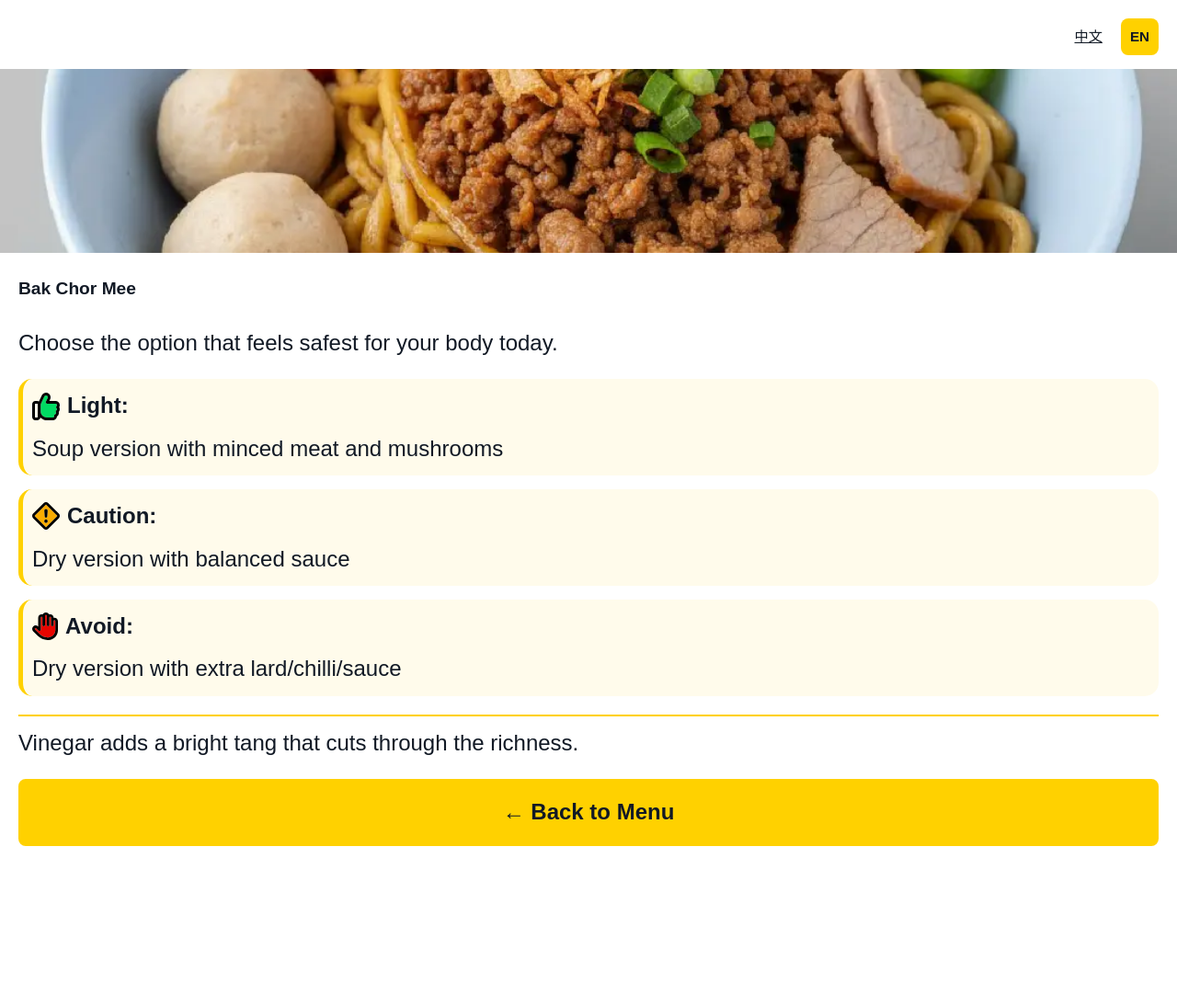
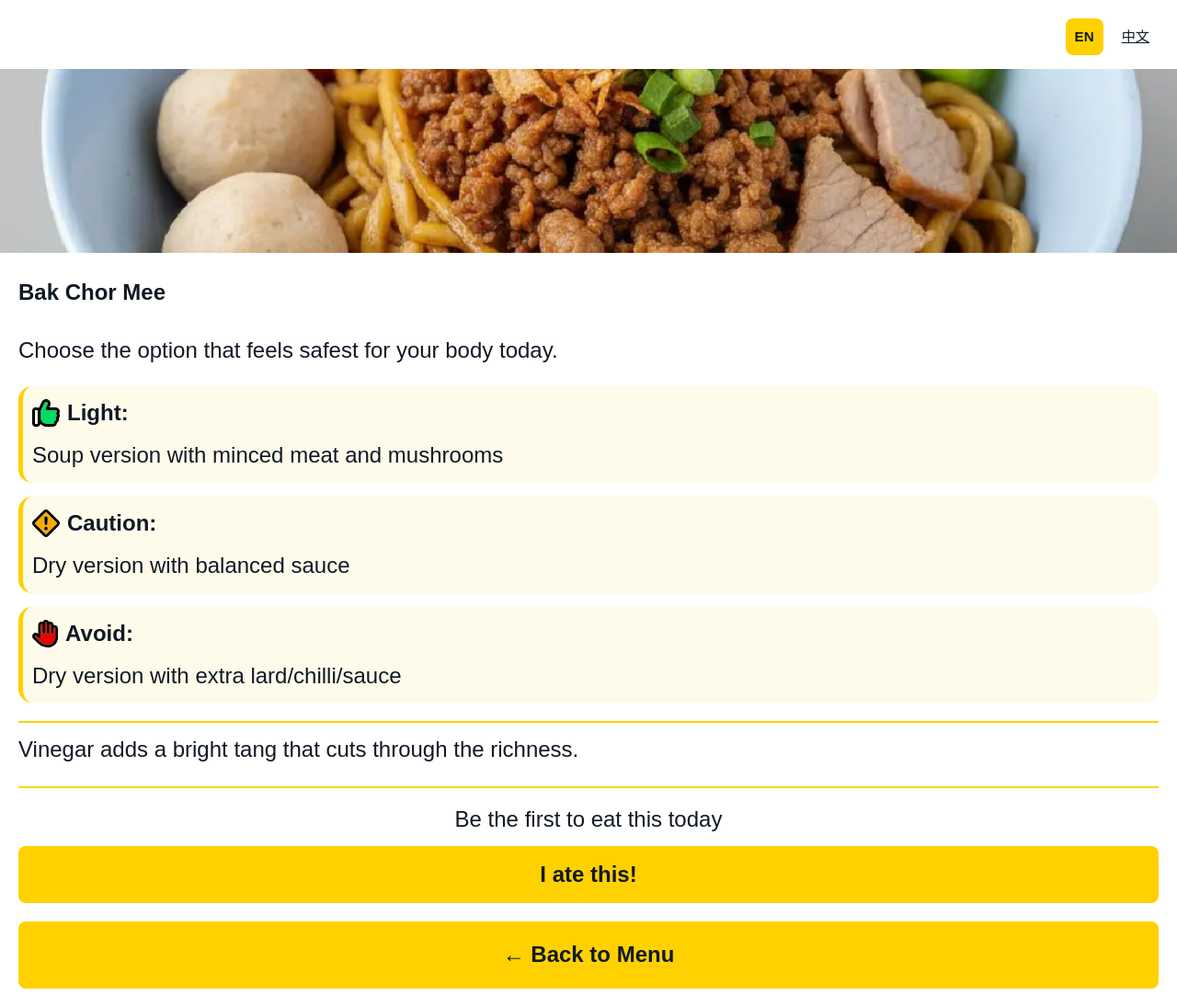
Before and after one commit to barelybao/eatoutside, a Nuxt app: page /food/bak-chor-mee in a window 1280 px wide. Shown: the whole page at 92% size. Before the commit the page ends 940 px from the top, so only its background shows below. Built offline with nearby package versions, Linux system fonts and the light colour scheme.

Commit message:
feat: add food counter functionality with API integration

```diff
--- a/app/components/FoodDetail.vue
+++ b/app/components/FoodDetail.vue
@@ -1,5 +1,6 @@
 <script setup lang="ts">
 import type { Food } from '../types/food';
+import { getFoodCount, incrementFoodCount } from '../utils/api';
 
 const props = defineProps<{
   food: Food;
@@ -11,6 +12,52 @@ const { getFoodImagePath } = useFood();
 const imagePath = computed(() => getFoodImagePath(props.food.slug));
 const foodName = computed(() => t(`foods.${props.food.slug}.name`));
 const foodTip = computed(() => t(`foods.${props.food.slug}.tip`));
+
+// Counter state
+const counterCount = ref<number>(0);
+const isLoading = ref<boolean>(true);
+const isIncrementing = ref<boolean>(false);
+const hasIncremented = ref<boolean>(false);
+
+// Fetch initial count from API
+onMounted(async () => {
+  try {
+    const response = await getFoodCount(props.food.slug);
+    counterCount.value = response.count;
+  } catch (error) {
+    console.error('Failed to fetch counter:', error);
+    counterCount.value = 0;
+  } finally {
+    isLoading.value = false;
+  }
+});
+
+// Increment counter via API
+const incrementCounter = async () => {
+  if (hasIncremented.value || isIncrementing.value) return;
+
+  isIncrementing.value = true;
+  try {
+    const response = await incrementFoodCount(props.food.slug);
+    counterCount.value = response.count;
+    hasIncremented.value = true;
+  } catch (error) {
+    console.error('Failed to increment counter:', error);
+  } finally {
+    isIncrementing.value = false;
+  }
+};
+
+// Counter text based on count and loading state
+const counterText = computed(() => {
+  if (isLoading.value) {
+    return t('ui.counter.loading');
+  }
+  if (counterCount.value === 0) {
+    return t('ui.counter.beFirst');
+  }
+  return t('ui.counter.peopleAte', { count: counterCount.value });
+});
 </script>
 
 <template>
@@ -29,6 +76,17 @@ const foodTip = computed(() => t(`foods.${props.food.slug}.tip`));
       <OptionCard level="avoid" :slug="food.slug" />
 
       <p class="tip">{{ foodTip }}</p>
+
+      <div class="counter-section">
+        <p class="counter-text">{{ counterText }}</p>
+        <button
+          @click="incrementCounter"
+          :disabled="hasIncremented || isIncrementing || isLoading"
+          class="me-too-btn"
+        >
+          {{ isIncrementing ? t('ui.counter.loading') : t('ui.counter.iAteThis') }}
+        </button>
+      </div>
 
       <BackButton />
     </div>
@@ -65,6 +123,8 @@ const foodTip = computed(() => t(`foods.${props.food.slug}.tip`));
 
 .food-name {
   margin-bottom: 0;
+  font-size: var(--font-size-base);
+  font-weight: bold;
 }
 
 .reassurance {
@@ -81,4 +141,43 @@ const foodTip = computed(() => t(`foods.${props.food.slug}.tip`));
   border-top: 2px solid var(--color-primary);
   padding-top: var(--spacing-sm);
 }
+
+.counter-section {
+  margin-top: var(--spacing-lg);
+  padding-top: var(--spacing-md);
+  border-top: 2px solid var(--color-primary);
+  display: flex;
+  flex-direction: column;
+  gap: var(--spacing-sm);
+}
+
+.counter-text {
+  margin: 0;
+  color: var(--color-text);
+  font-size: var(--font-size-base);
+  text-align: center;
+}
+
+.me-too-btn {
+  width: 100%;
+  padding: var(--spacing-md);
+  background: var(--color-primary);
+  color: var(--color-text);
+  border: 2px solid var(--color-primary);
+  border-radius: var(--radius-sm);
+  font-size: var(--font-size-base);
+  font-weight: bold;
+  cursor: pointer;
+  text-align: center;
+  transition: background 0.2s ease;
+}
+
+.me-too-btn:hover:not(:disabled) {
+  background: var(--color-primary-hover);
+}
+
+.me-too-btn:disabled {
+  opacity: 0.6;
+  cursor: not-allowed;
+}
 </style>
--- a/app/components/LanguageToggle.vue
+++ b/app/components/LanguageToggle.vue
@@ -1,25 +1,32 @@
 <script setup lang="ts">
-const { locale, locales } = useI18n();
+const { locale } = useI18n();
 const switchLocalePath = useSwitchLocalePath();
 
-const availableLocales = computed(() =>
-  (locales.value as Array<{ code: string; language: string }>).filter(l => l.code !== locale.value)
-);
+const locales: Array<'en' | 'zh'> = ['en', 'zh'];
 
-const currentLocaleLabel = computed(() => locale.value === 'en' ? 'EN' : '中');
+const localeLabels: Record<'en' | 'zh', string> = {
+  en: 'EN',
+  zh: '中文'
+};
 </script>
 
 <template>
   <div class="language-toggle">
-    <NuxtLink
-      v-for="loc in availableLocales"
-      :key="loc.code"
-      :to="switchLocalePath(loc.code)"
-      class="lang-link"
-    >
-      {{ loc.code === 'en' ? 'EN' : '中文' }}
-    </NuxtLink>
-    <span class="current-lang">{{ currentLocaleLabel }}</span>
+    <template v-for="loc in locales" :key="loc">
+      <NuxtLink
+        v-if="loc !== locale"
+        :to="switchLocalePath(loc)"
+        class="lang-link"
+      >
+        {{ localeLabels[loc] }}
+      </NuxtLink>
+      <span
+        v-else
+        class="current-lang"
+      >
+        {{ localeLabels[loc] }}
+      </span>
+    </template>
   </div>
 </template>
 
--- /dev/null
+++ b/app/utils/api.ts
@@ -0,0 +1,25 @@
+// Fake API utility - will be replaced with real API calls later
+interface CounterResponse {
+  count: number;
+}
+
+// Simulate API delay
+const delay = (ms: number) => new Promise(resolve => setTimeout(resolve, ms));
+
+// Get current count for a food item
+export async function getFoodCount(_foodSlug: string): Promise<CounterResponse> {
+  await delay(300); // Simulate network delay
+
+  // Return 0 by default (will come from database later)
+  const count = 0;
+  return { count };
+}
+
+// Increment count for a food item
+export async function incrementFoodCount(_foodSlug: string): Promise<CounterResponse> {
+  await delay(500); // Simulate network delay
+
+  // Return incremented count (will update database later)
+  const newCount = 1; // Mock response - user is the first
+  return { count: newCount };
+}
--- a/i18n/locales/en-GB.json
+++ b/i18n/locales/en-GB.json
@@ -12,6 +12,12 @@
       "light": "Light",
       "caution": "Caution",
       "avoid": "Avoid"
+    },
+    "counter": {
+      "peopleAte": "1 person ate this today. | {count} people ate this today.",
+      "beFirst": "Be the first to eat this today",
+      "iAteThis": "I ate this!",
+      "loading": "Loading..."
     }
   },
   "foods": {
--- a/i18n/locales/zh-CN.json
+++ b/i18n/locales/zh-CN.json
@@ -12,6 +12,12 @@
       "light": "清淡",
       "caution": "适量",
       "avoid": "避免"
+    },
+    "counter": {
+      "peopleAte": "今天有 {count} 个人吃过这个",
+      "beFirst": "成为今天第一个吃这个的人",
+      "iAteThis": "我吃过这个！",
+      "loading": "加载中..."
     }
   },
   "foods": {
--- a/package.json
+++ b/package.json
@@ -10,6 +10,7 @@
     "postinstall": "nuxt prepare"
   },
   "dependencies": {
+    "@nuxt/icon": "^2.2.1",
     "@nuxtjs/i18n": "^10.2.1",
     "nuxt": "^4.3.0",
     "vue": "^3.5.13",
```
Also changed, not shown: 1 other file (tests, documents, lock files or other folders).
